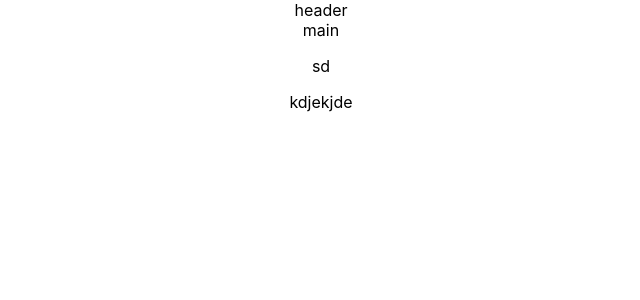
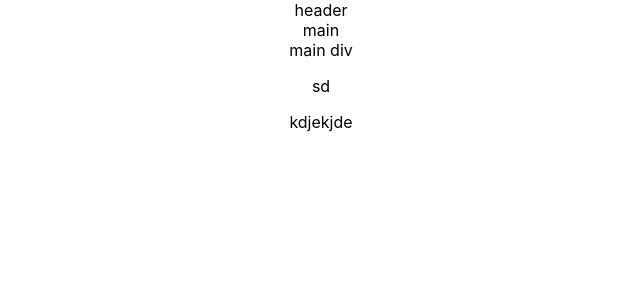
Before and after one commit to nastoika/project, a React (Create React App) app: page / in a window 1280 px wide. Shown: the top 300 px of the page, without its empty margins (319-959 px from the left). Built offline with nearby package versions, Linux system fonts and the light colour scheme.

Commit message:
add main div

```diff
--- a/src/App.js
+++ b/src/App.js
@@ -5,7 +5,9 @@ function App() {
     return (
         <div className="App">
             <header>header</header>
-            <main>main</main>
+            <main>main
+            <div>main div</div>
+            </main>
             <p>sd</p>
             <div>kdjekjde</div>
         </div>
```
